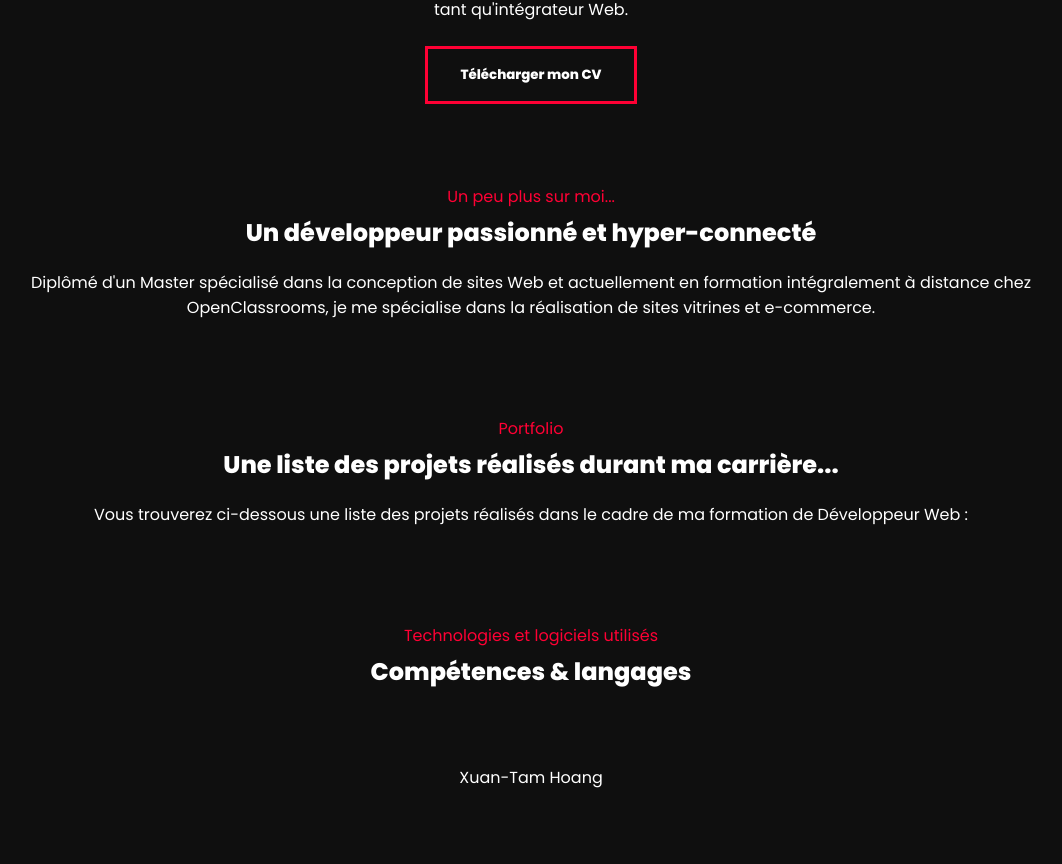
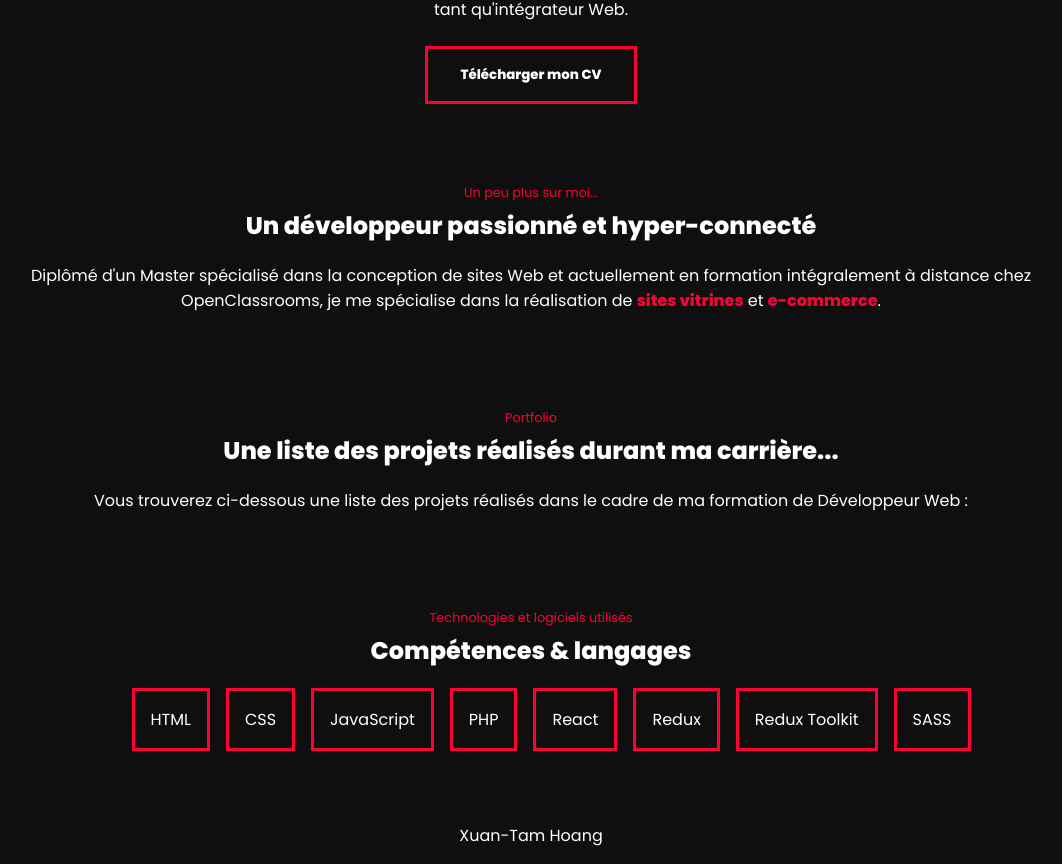
Before and after one commit to xuantam-h/xuantam-hoang, a React (Create React App) app: page / in a window 1280 px wide. Shown: the part 232-1096 px from the top of the page, without its empty margins (109-1171 px from the left). Before the commit the page ends 1038 px from the top, so only its background shows below. Built offline with nearby package versions, Linux system fonts and the light colour scheme.

Commit message:
Added data file and looped in Skill component

```diff
--- a/src/App.scss
+++ b/src/App.scss
@@ -6,6 +6,10 @@ body{
     font-family: 'Poppins', sans-serif;
     color:#fff;
     background-color: #0F0F0F;
+}
+
+strong{
+    color:#FF0034;
 }
 
 .container{
@@ -31,6 +35,7 @@ section{
         margin:0 0 6px 0;
         color:rgb(97,97,97);
         color:#FF0034;
+        font-size: .8rem;
     }
 
     &-title{
--- /dev/null
+++ b/src/assets/data/data.js
@@ -0,0 +1,24 @@
+const skills = [
+    'HTML',
+    'CSS',
+    'JavaScript',
+    'PHP',
+    'React',
+    'Redux',
+    'Redux Toolkit',
+    'SASS',
+]
+
+const projects = [
+    {
+        name: "",
+        url: "",
+
+    },
+    {
+        name: "",
+        url: "",
+    },
+]
+
+export { skills, projects }
--- a/src/components/About/index.js
+++ b/src/components/About/index.js
@@ -1,10 +1,12 @@
 const About = () => {
     return (
-        <section id="about" className="container padding-global text-center">
-            <p className="section-subtitle">Un peu plus sur moi...</p>
-            <h2 className="section-title">Un développeur passionné et hyper-connecté</h2>
-            <p>Diplômé d'un Master spécialisé dans la conception de sites Web et actuellement en formation intégralement à distance chez OpenClassrooms,
-            je me spécialise dans la réalisation de sites vitrines et e-commerce.</p>
+        <section id="about" className="padding-global text-center">
+            <div className="container">
+                <p className="section-subtitle">Un peu plus sur moi...</p>
+                <h2 className="section-title">Un développeur passionné et hyper-connecté</h2>
+                <p>Diplômé d'un Master spécialisé dans la conception de sites Web et actuellement en formation intégralement à distance chez OpenClassrooms,
+                je me spécialise dans la réalisation de <strong>sites vitrines</strong> et <strong>e-commerce</strong>.</p>
+            </div>
         </section>
     );
 };
--- a/src/components/Button/Button.scss
+++ b/src/components/Button/Button.scss
@@ -1,8 +1,14 @@
-button{
+.btn{
     border:3px solid #FF0034;
     padding: 1rem 2rem;
     font-family: 'Poppins', sans-serif;
     background-color: transparent;
     color:#fff;
     font-weight: 800;
+    transition: 250ms background ease-in-out;
+    cursor: pointer;
+
+    &:hover{
+        background-color: #FF0034;
+    }
 }
--- a/src/components/Hero/index.js
+++ b/src/components/Hero/index.js
@@ -7,10 +7,10 @@ const Hero = () => {
         <section id="hero" className="container padding-global text-center">
             <h1>Développeur Web Front-End</h1>
             <div className="hero-content">
-                <p>Intégrateur et développeur Front-End formé par OpenClassrooms, je dispose d'une expérience de deux ans en agence Web en tant qu'intégrateur Web.</p>
+                <p><strong>Intégrateur et développeur Front-End</strong> formé par OpenClassrooms, je dispose d'une expérience de deux ans en agence Web en tant qu'intégrateur Web.</p>
             </div>
             <div className="hero-cta">
-                <Button>Télécharger mon CV</Button>
+                <Button btnClass="btn">Télécharger mon CV</Button>
             </div>
         </section>
     );
--- a/src/components/Projects/index.js
+++ b/src/components/Projects/index.js
@@ -1,9 +1,11 @@
 const Projects = () => {
     return (
-        <section id="projects" className="container padding-global text-center">
-            <p className="section-subtitle">Portfolio</p>
-            <h2 className="section-title">Une liste des projets réalisés durant ma carrière...</h2>
-            <p>Vous trouverez ci-dessous une liste des projets réalisés dans le cadre de ma formation de Développeur Web :</p>
+        <section id="projects" className="padding-global text-center">
+            <div className="container">
+                <p className="section-subtitle">Portfolio</p>
+                <h2 className="section-title">Une liste des projets réalisés durant ma carrière...</h2>
+                <p>Vous trouverez ci-dessous une liste des projets réalisés dans le cadre de ma formation de Développeur Web :</p>
+            </div>
         </section>
     );
 };
--- /dev/null
+++ b/src/components/Skill/Skill.scss
@@ -0,0 +1,14 @@
+.skills{
+    &-list{
+        display: flex;
+        gap:1rem;
+        list-style: none;
+        flex-wrap: wrap;
+        justify-content: center;
+    }
+
+    &-item{
+        padding: 1rem;
+        border:3px solid #FF0034;
+    }
+}
--- a/src/components/Skill/index.js
+++ b/src/components/Skill/index.js
@@ -1,8 +1,14 @@
+import { skills } from '../../assets/data/data';
+import './Skill.scss';
+
 const Skill = () => {
     return (
         <section id="skills" className="container padding-global text-center">
             <p className="section-subtitle">Technologies et logiciels utilisés</p>
             <h2 className="section-title">Compétences & langages</h2>
+            <ul className="skills-list">
+                {skills.map((skill,index) => <li key={index} className="skills-item">{skill}</li>)}
+            </ul>
         </section>
     );
 };
```
